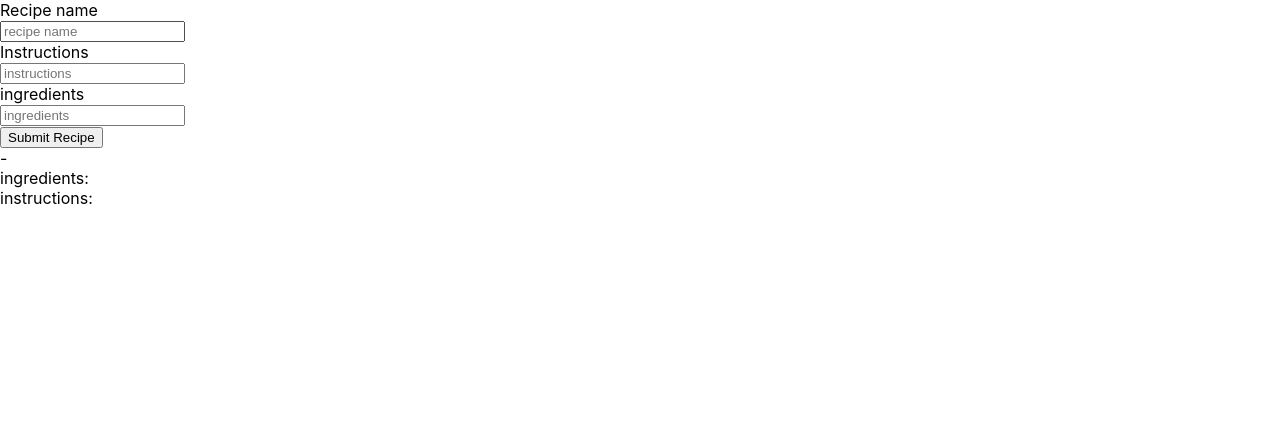
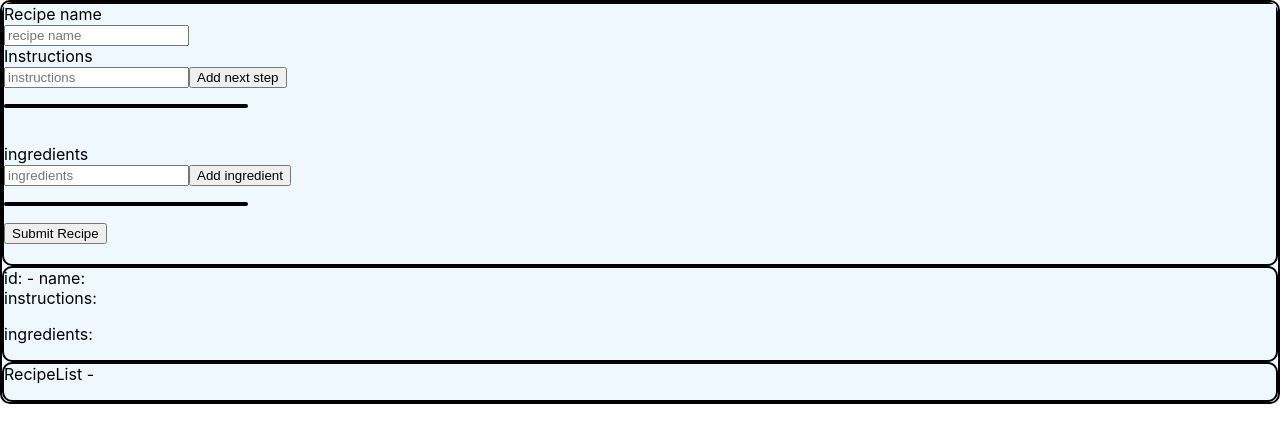
Before and after one commit to ampgitrep/recipe-app, a React (Create React App) app: page / in a window 1280 px wide. Shown: the top 442 px of the page. Built offline with nearby package versions, Linux system fonts and the light colour scheme.

Commit message:
added recipelist to control, stylized addrecipe

```diff
--- a/src/AddRecipe.js
+++ b/src/AddRecipe.js
@@ -1,42 +1,83 @@
-import { useState } from "react";
+import { useState, useEffect } from "react";
 
 const AddRecipe = ({ recipe, onSubmit, }) => {
   const [newRecipe, setRecipe] = useState({
     id: 0,
     recipeName: "",
-    instructions: "",
+    instructions: [],
     ingredients: [],
     rating: "",
   });
-  const ingredientsArray = [];
+  //separate state slice for what I am trying to accomplish
+  const [ingredientsArray, setIngredientsArray] = useState('');
+  const [instructionsArray, setInstructionsArray] = useState('')
+  const [ingredientsFieldEntry, setIngredientsFieldEntry] = useState("");
+  const [instructionsFieldEntry, setInstructionsFieldEntry] = useState("");
+  const [outputIngredientsList, setOutputIngredientsList] = useState([...ingredientsArray]);
+  const [outputInstructionsList, setOutputInstructionsList] = useState([...instructionsArray]);
 
-  const makeArray = () => {
-  const ingredientsString = newRecipe.ingredients + '';
-  ingredientsArray.push(ingredientsString.split(","));
-  return ingredientsArray;
-  }
+  // //This is the old way of setting my ingredients array
+  // const makeArray = () => {
+  //   const ingredientsString = newRecipe.ingredients + '';
+  //   ingredientsArray.push(ingredientsString.split(","));
+  //   return ingredientsArray;
+  // }
 
   const handleSubmit = (e) => {
     e.preventDefault();
+    //onSubmit handler, increase id # and set array to state object
+    setRecipe({ ...newRecipe, ingredients: newRecipe.ingredients = [...outputIngredientsList], instructions: newRecipe.instructions = [...outputInstructionsList], })
+    recipe(newRecipe);
     onSubmit();
-    makeArray();
-    setRecipe({...newRecipe, id:newRecipe.id+1,ingredients:newRecipe.ingredients = [...ingredientsArray] })
-    recipe(newRecipe);
-
+    clearInputFields();
   };
 
+  //new idea, onClick for button
+  const setIngredientsList = (e) => {
+    e.preventDefault();
+    //make a local copy of state array to not overwrite other ingredients
+    const newEntry = [...ingredientsArray];
+    newEntry.push(ingredientsFieldEntry);
+    //update the list in state
+    setIngredientsArray([...newEntry]);
+    setOutputIngredientsList([...newEntry]);
+    setIngredientsFieldEntry("");
+  }
+  const emptyArr = [];
+  //new idea, onClick for button
+  const setInstructionsList = (event) => {
+    event.preventDefault();
+    //make a local copy of state array to not overwrite other ingredients
+    const newEntry = [...instructionsArray];
+    newEntry.push(instructionsFieldEntry);
+    //update the list in state
+    setInstructionsArray([...newEntry]);
+    setOutputInstructionsList([...newEntry]);
+    setInstructionsFieldEntry("")
+  }
 
-  const handleChange = (event) => {
+  const clearInputFields = () => {
     setRecipe({
-      ...newRecipe,
-      [event.target.name]: event.target.value,
-    });
-
-  };
+      id: newRecipe.id + 1,
+      recipeName: "",
+      instructions: [],
+      ingredients: [],
+      rating: "",
+    })
+    setInstructionsArray([]);
+    setIngredientsArray([]);
+    setOutputIngredientsList([]);
+    setOutputInstructionsList([])
+  }
 
   return (
-    <div>
-      <form onSubmit={handleSubmit}>
+    <div style={{
+      backgroundColor: "#f0f8ff",
+      border: "2px solid",
+      borderRadius: "10px"
+    }}>
+      <form onSubmit={handleSubmit}
+        style={{ backgroundColor: "#f0f8ff" }}>
         <label>
           Recipe name
           <br />
@@ -44,7 +85,8 @@ const AddRecipe = ({ recipe, onSubmit, }) => {
             type="text"
             name="recipeName"
             placeholder="recipe name"
-            onChange={handleChange}
+            value={newRecipe.recipeName}
+            onChange={(e) => setRecipe({ ...newRecipe, recipeName: newRecipe.recipeName = e.target.value })}
           />
         </label>
         <br />
@@ -55,23 +97,52 @@ const AddRecipe = ({ recipe, onSubmit, }) => {
             type="text"
             name="instructions"
             placeholder="instructions"
-            onChange={handleChange}
+            value={instructionsFieldEntry}
+            onChange={(e) => setInstructionsFieldEntry(e.target.value)}
           />
         </label>
-        <br/>
+        <button onClick={setInstructionsList}> Add next step </button>
+        <ol
+          style={{
+            textAlign: "left",
+            border: "2px solid",
+            borderRadius: "10px",
+            width: "200px",
+            backgroundColor: "#FBCEB1"
+          }}>
+          {outputInstructionsList.map((instructions) => (
+            <li>{instructions}</li>
+          ))}
+        </ol>
+        <br />
         <label>
-        ingredients
-        <br/>
-        <input
+          ingredients
+          <br />
+          <input
             type="text"
             name="ingredients"
             placeholder="ingredients"
-            onChange={handleChange}
+            value={ingredientsFieldEntry}
+            onChange={(e) => setIngredientsFieldEntry(e.target.value)}
+
           />
         </label>
-        <br/>
-      <button>Submit Recipe</button>
+        <button onClick={setIngredientsList}> Add ingredient </button>
+        <ol
+          style={{
+            textAlign: "left",
+            border: "2px solid",
+            borderRadius: "10px",
+            width: "200px",
+            backgroundColor: "#FBCEB1"
+          }}>
+          {outputIngredientsList.map((ingredient) => (
+            <li>{ingredient}</li>
+          ))}
+        </ol>
+        <button>Submit Recipe</button>
       </form>
+      <br />
     </div>
   )
 
--- a/src/App.js
+++ b/src/App.js
@@ -1,7 +1,10 @@
 import RecipeControl from "./RecipeControl";
 function App() {
   return (
-    <div className="App">
+    <div className="App"
+    style={{backgroundColor: "#f0f8ff",
+                    border: "2px solid",
+                    borderRadius: "10px", }}>
       <header className="App-header">
         <RecipeControl/>
       </header>
--- a/src/Recipe.js
+++ b/src/Recipe.js
@@ -1,25 +1,24 @@
-import AddRecipe from "./AddRecipe";
 import react from "react";
-import _ from "lodash";
+
 
 const Recipe = ({ recipe }) => {
-  if (recipe !== null) {
+  {
     return (
-      <div>
-        {recipe.id} - {recipe.recipeName}
+      <div  style={{backgroundColor: "#f0f8ff",
+                    border: "2px solid",
+                    borderRadius: "10px", }}>
+        id:  {recipe.id} - name: {recipe.recipeName}
         <br />
-        ingredients: {_.forEach(recipe.ingredients, ((e) => {
-          return (
-            <ol>
-              <li>
-                {e}
-              </li>
-            </ol>
-          )
-        }
-        ))}
-        <br />
-        instructions: {recipe.instructions}
+        instructions:   <ol>
+          {recipe.instructions.map((instructions) => (
+            <li>{instructions}</li>
+          ))}
+        </ol>
+        ingredients:    <ol>
+          {recipe.ingredients.map((ingredients) => (
+            <li>{ingredients}</li>
+          ))}
+        </ol>
       </div>
     )
   }
--- a/src/RecipeControl.js
+++ b/src/RecipeControl.js
@@ -5,31 +5,38 @@ import { useState } from "react";
 
 
 
-const currentRecipe = (currentNewRecipe) => {
-  return currentNewRecipe;
-}
 
 const RecipeControl = () => {
-  const [recipe, setRecipe] = useState({})
-  const [recipeList, setRecipeList] = useState([]);
-  const currentRecipeList = [];
+  const [recipe, setRecipe] = useState(
+    {
+      recipeName: "",
+      instructions: [],
+      ingredients: [],
+      rating: "",
+    }
+  )
+  const [prevArray, setPrevArray] = useState([]);
+  const [recipeList, setRecipeList] = useState([...prevArray]);
+
   const getRecipe = (getNewRecipe) => {
-    const newRecipe = currentRecipe(getNewRecipe);
-    setRecipe(newRecipe);
-    setRecipeList([...recipeList], newRecipe);
-    return newRecipe;
+    setRecipe(getNewRecipe);
+    return getNewRecipe;
   }
 
   const onSubmit = () => {
-    console.log(recipe);
-    console.log(recipeList);
+    console.log(recipe)
+    const newArray = [...prevArray];
+    newArray.push(recipe);
+    console.log(newArray)
+    setPrevArray([newArray]);
+    setRecipeList([...prevArray]);
   }
 
   return (
     <div>
-      <AddRecipe onSubmit={onSubmit} recipe={getRecipe}  />
-      <Recipe recipe={recipe}/>
-      <RecipeList recipe={recipe}/>
+      <AddRecipe onSubmit={onSubmit} recipe={getRecipe} />
+      <Recipe recipe={recipe} />
+      <RecipeList recipeList={recipeList} />
     </div>
   )
 };
--- a/src/RecipeList.js
+++ b/src/RecipeList.js
@@ -2,12 +2,19 @@ import { useState } from "react";
 import AddRecipe from "./AddRecipe";
 import _ from "lodash";
 
-const RecipeList = ( { recipe } ) => {
+const RecipeList = ( { recipeList } ) => {
   const [recipeIsClicked, setRecipeIsClicked] = useState('');
-  const recipeList = [];
+  recipeList.shift();
   return (
-    <div>
-      {_.forEach(...recipeList, (e)=> {return (<div>{e}</div>)})}
+    <div style={{backgroundColor: "#f0f8ff",
+    border: "2px solid",
+    borderRadius: "10px", }}>
+        RecipeList -
+      <ul>
+      {recipeList.map((recipe) => (
+        <li>{recipe.id} - {recipe.recipeName}</li>
+      ))}
+      </ul>
     </div>
   )
 }
```
